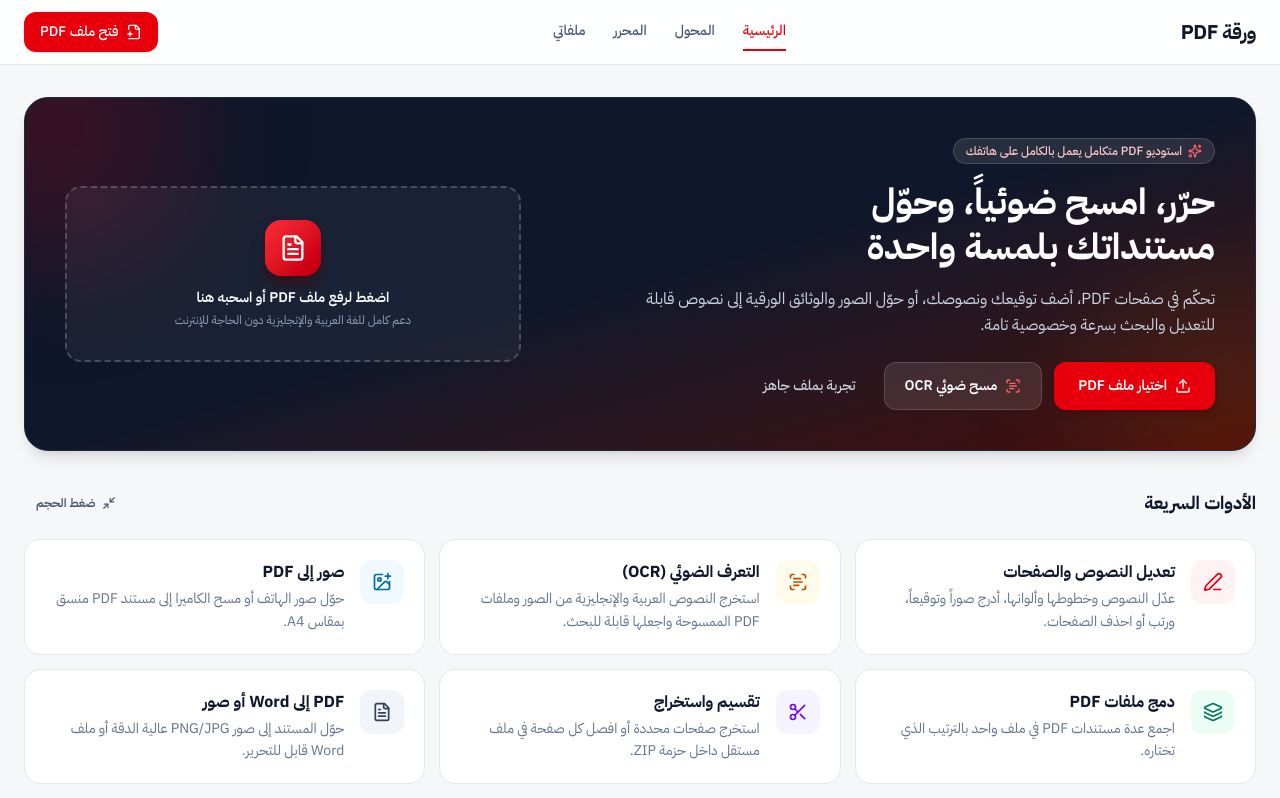
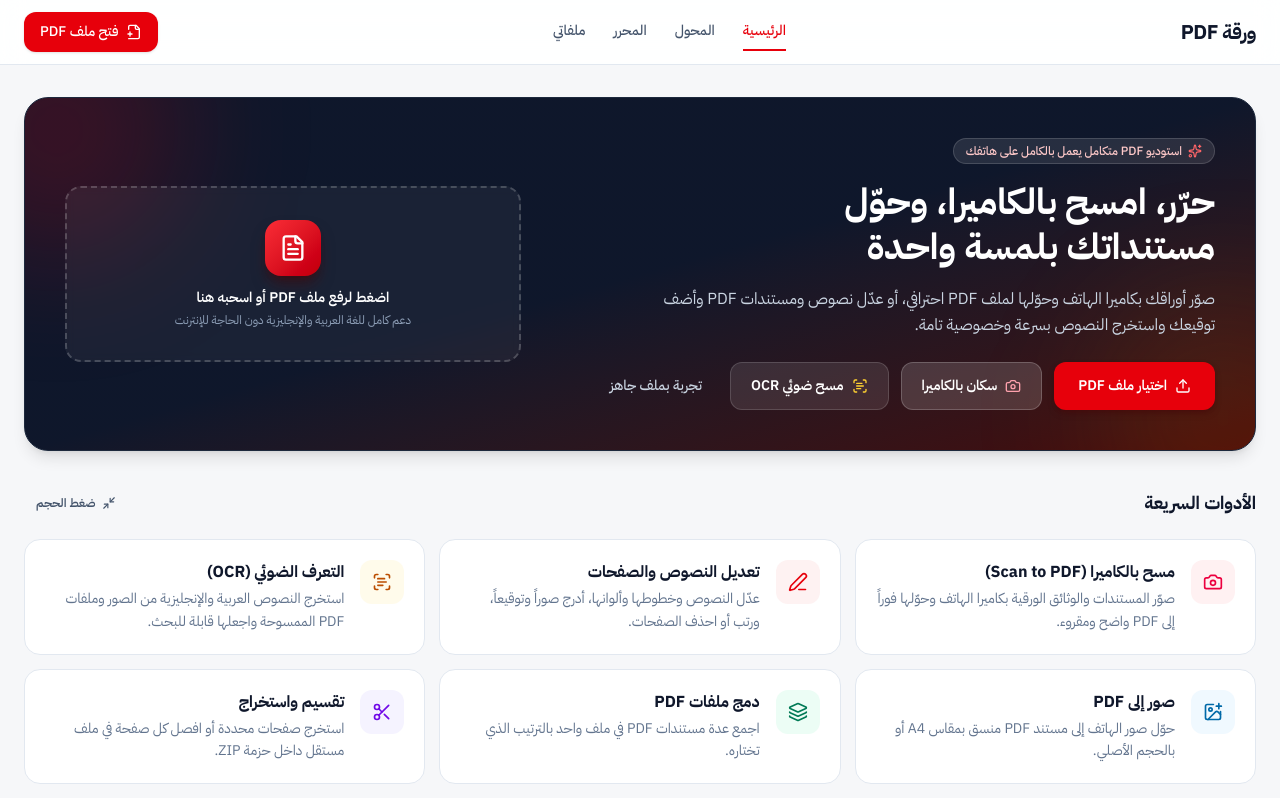
Before and after one commit to saadrime2014-2001/Maram-Pdf, a React (Vite) app: page / in a window 1280 px wide. Shown: the top 798 px of the page. Built offline with nearby package versions, Linux system fonts and the light colour scheme.

Commit message:
Update HomeHub.tsx

```diff
--- a/src/components/HomeHub.tsx
+++ b/src/components/HomeHub.tsx
@@ -1,5 +1,6 @@
 import React from 'react';
 import {
+  Camera,
   FileText,
   ImagePlus,
   Layers,
@@ -32,6 +33,13 @@ export const HomeHub: React.FC<HomeHubProps> = ({
 }) => {
   const tools = [
     {
+      title: 'مسح بالكاميرا (Scan to PDF)',
+      desc: 'صوّر المستندات والوثائق الورقية بكاميرا الهاتف وحوّلها فوراً إلى PDF واضح ومقروء.',
+      icon: Camera,
+      accent: 'bg-rose-50 text-rose-600',
+      onClick: () => onStartConvert('img-to-pdf'),
+    },
+    {
       title: 'تعديل النصوص والصفحات',
       desc: 'عدّل النصوص وخطوطها وألوانها، أدرج صوراً وتوقيعاً، ورتب أو احذف الصفحات.',
       icon: PenLine,
@@ -47,7 +55,7 @@ export const HomeHub: React.FC<HomeHubProps> = ({
     },
     {
       title: 'صور إلى PDF',
-      desc: 'حوّل صور الهاتف أو مسح الكاميرا إلى مستند PDF منسق بمقاس A4.',
+      desc: 'حوّل صور الهاتف إلى مستند PDF منسق بمقاس A4 أو بالحجم الأصلي.',
       icon: ImagePlus,
       accent: 'bg-sky-50 text-sky-700',
       onClick: () => onStartConvert('img-to-pdf'),
@@ -90,11 +98,11 @@ export const HomeHub: React.FC<HomeHubProps> = ({
           </div>
 
           <h1 className="text-2xl sm:text-3xl lg:text-4xl font-bold text-white leading-tight">
-            حرّر، امسح ضوئياً، وحوّل مستنداتك بلمسة واحدة
+            حرّر، امسح بالكاميرا، وحوّل مستنداتك بلمسة واحدة
           </h1>
 
           <p className="text-sm sm:text-base text-slate-300 leading-relaxed max-w-xl">
-            تحكّم في صفحات PDF، أضف توقيعك ونصوصك، أو حوّل الصور والوثائق الورقية إلى نصوص قابلة للتعديل والبحث بسرعة وخصوصية تامة.
+            صوّر أوراقك بكاميرا الهاتف وحوّلها لملف PDF احترافي، أو عدّل نصوص ومستندات PDF وأضف توقيعك واستخرج النصوص بسرعة وخصوصية تامة.
           </p>
 
           <div className="flex flex-wrap items-center gap-3 pt-2">
@@ -108,10 +116,18 @@ export const HomeHub: React.FC<HomeHubProps> = ({
             </button>
             <button
               type="button"
+              onClick={() => onStartConvert('img-to-pdf')}
+              className="min-h-[48px] px-5 py-3 rounded-xl bg-white/15 hover:bg-white/20 border border-white/20 text-white text-sm font-semibold flex items-center gap-2 cursor-pointer transition-colors"
+            >
+              <Camera className="w-4 h-4 text-rose-300" />
+              <span>سكان بالكاميرا</span>
+            </button>
+            <button
+              type="button"
               onClick={() => onStartConvert('ocr')}
               className="min-h-[48px] px-5 py-3 rounded-xl bg-white/10 hover:bg-white/15 border border-white/15 text-white text-sm font-semibold flex items-center gap-2 cursor-pointer transition-colors"
             >
-              <ScanText className="w-4 h-4 text-red-400" />
+              <ScanText className="w-4 h-4 text-amber-300" />
               <span>مسح ضوئي OCR</span>
             </button>
             <button
```
